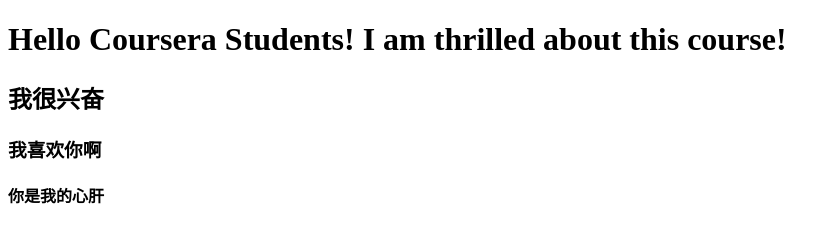
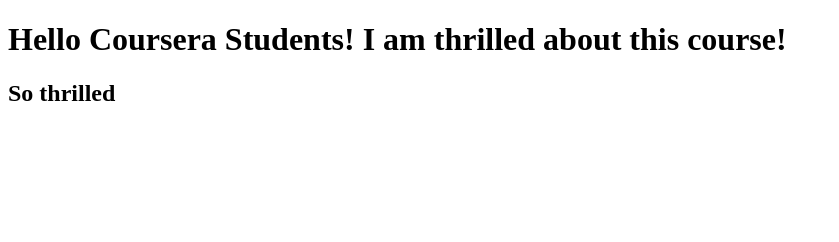
Before and after one commit to huangpuyuan/courseraTest, a plain HTML site: page index.html in a window 1280 px wide. Shown: the whole page, without its empty margins (0-839 px from the left). Drawn offline with Linux system fonts and the light colour scheme.

Commit message:
text in CMD

```diff
--- a/index.html
+++ b/index.html
@@ -6,8 +6,6 @@
   </head>
   <body>
     <h1>Hello Coursera Students! I am thrilled about this course!</h1>
-    <h2>我很兴奋</h2>
-    <h3>我喜欢你啊</h3>
-    <h4>你是我的心肝</h4>
+  <h2>So thrilled</h2>
   </body>
 </html>
```
